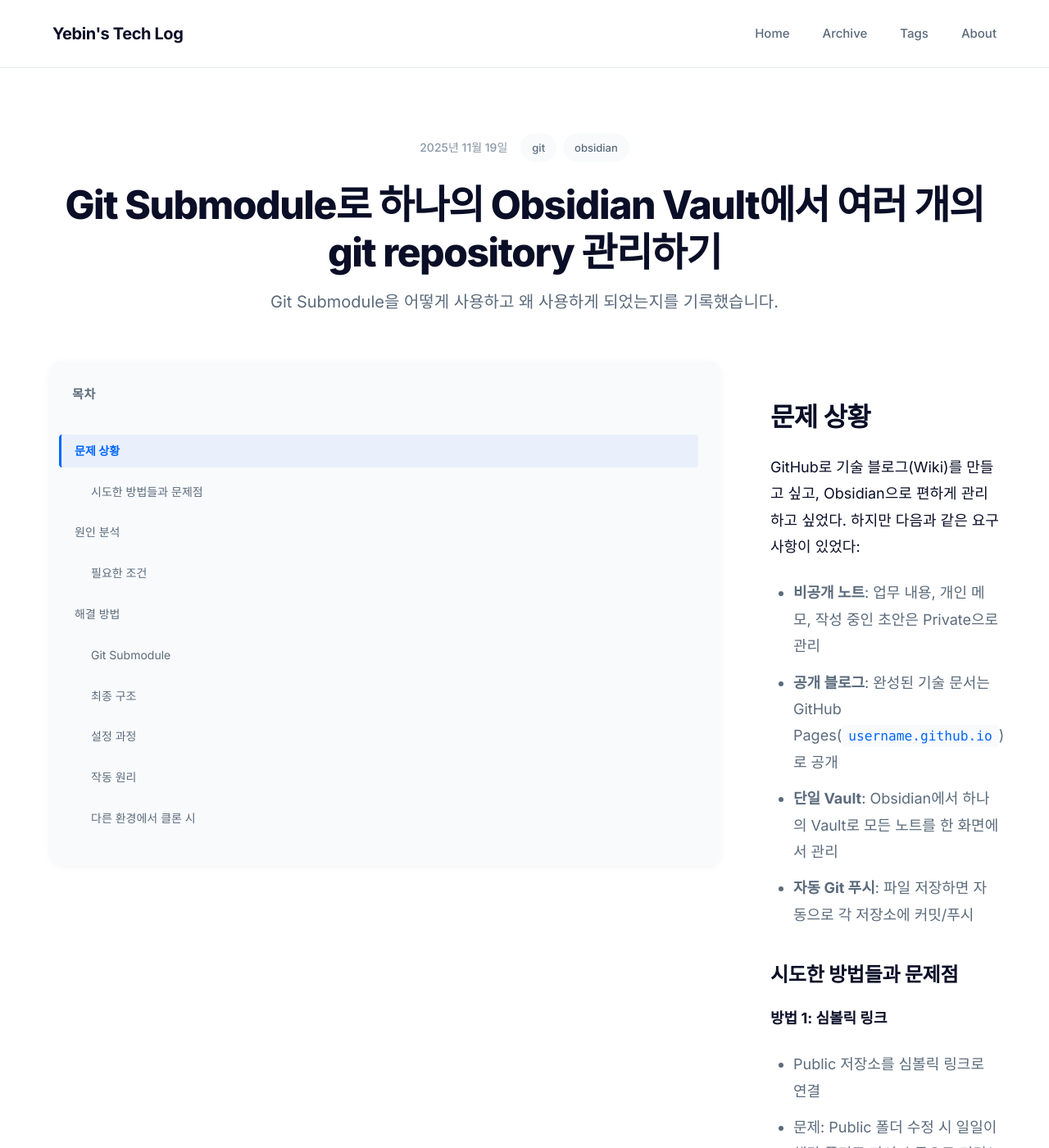
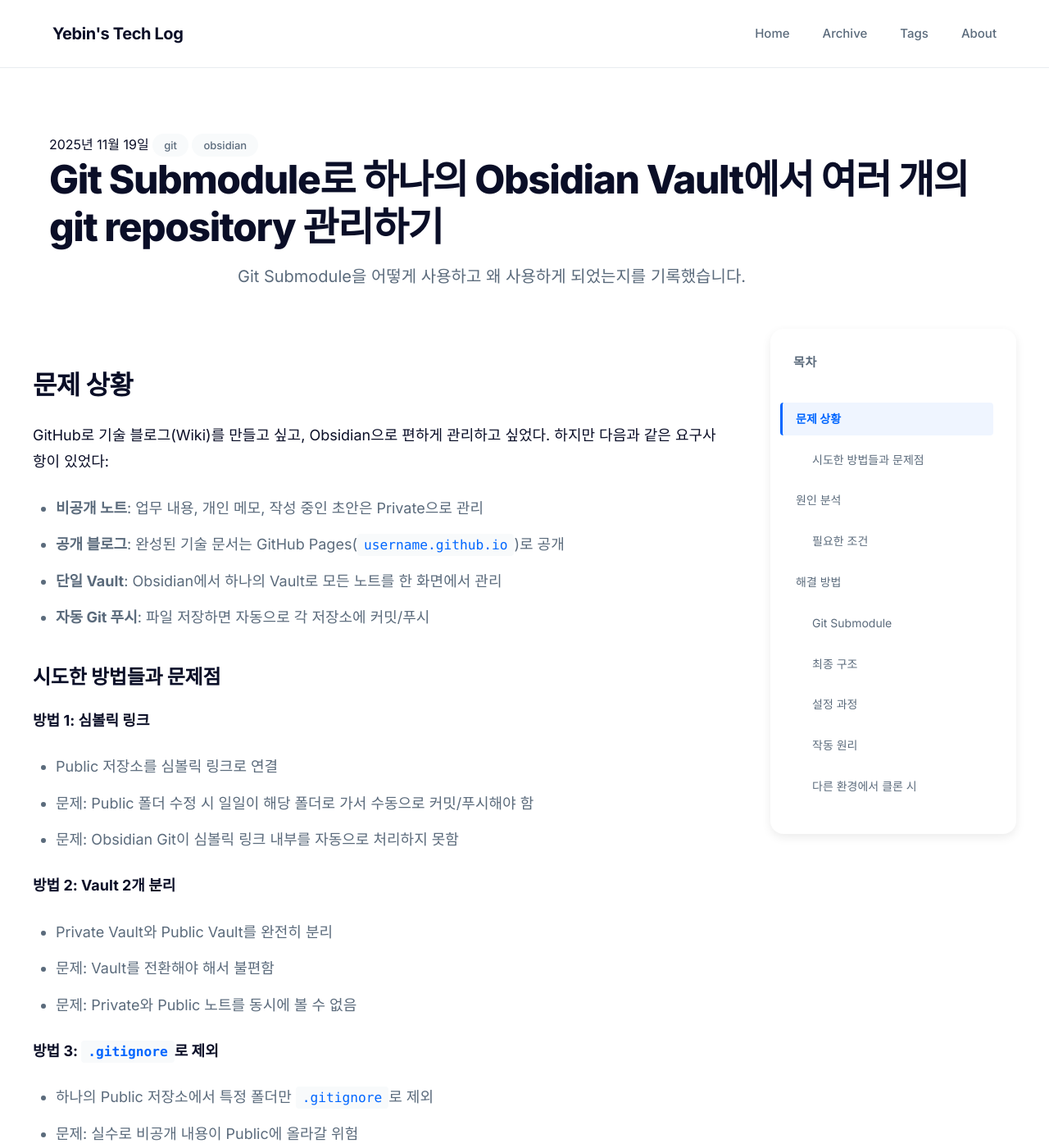
Before and after one commit to yebinable/yebinable.github.io, a Jekyll site: the page built from _posts/2025-11-19-git-submodule.md, in a window 1280 px wide and 1400 px high. Shown: the whole window at 82% size. Built offline with Jekyll 4.4.1, drawn with Linux system fonts in a browser that asks for light colours.

Commit message:
fix: 포스트 레이아웃 완전 재구성
- 헤더를 narrow container로 분리
- 본문+TOC를 넓은 1400px 컨테이너로 이동
- 본문 너비: minmax(700px, 1fr) - 최소 700px, 최대 유동적
- TOC 너비: 300px
- TOC가 스크롤시 제대로 sticky되도록 위치 조정
- 본문이 충분히 넓고 TOC는 우측에 고정

```diff
--- a/_layouts/post.html
+++ b/_layouts/post.html
@@ -3,8 +3,8 @@
 ---
 
 <article class="post">
+  <header class="post-header-wrapper">
     <div class="container-narrow">
-    <header class="post-header">
       <div class="post-meta">
         <time datetime="{{ page.date | date_to_xmlschema }}">
           {{ page.date | date: "%Y년 %m월 %d일" }}
@@ -23,31 +23,41 @@
       {% if page.description %}
       <p class="post-subtitle">{{ page.description }}</p>
       {% endif %}
+
+      {% if page.image %}
+      <div class="post-featured-image">
+        <img src="{{ page.image | relative_url }}" alt="{{ page.title }}">
+      </div>
+      {% endif %}
+    </div>
   </header>
 
+  <div class="post-body-wrapper">
     <div class="post-layout">
+      <div class="post-content">
+        {{ content }}
+      </div>
+
       <aside class="toc-sidebar">
         <div class="toc-wrapper">
           <h3 class="toc-title">목차</h3>
           <nav class="toc" id="toc"></nav>
         </div>
       </aside>
-
-      <div class="post-content">
-        {{ content }}
     </div>
   </div>
 
   {% if page.tags %}
-    <footer class="post-footer">
+  <footer class="post-footer-wrapper">
+    <div class="container-narrow">
       <div class="post-tags-list">
         {% for tag in page.tags %}
         <a href="{{ site.baseurl }}/tags#{{ tag }}" class="tag-large">{{ tag }}</a>
         {% endfor %}
       </div>
+    </div>
   </footer>
   {% endif %}
-  </div>
 </article>
 
 {% if site.related_posts.size > 0 %}
--- a/assets/css/main.css
+++ b/assets/css/main.css
@@ -375,6 +375,21 @@
   margin: 0 auto;
 }
 
+.post-header-wrapper {
+  background: var(--bg-white);
+  padding-bottom: 48px;
+}
+
+.post-body-wrapper {
+  max-width: 1400px;
+  margin: 0 auto;
+  padding: 0 40px;
+}
+
+.post-footer-wrapper {
+  padding-top: 48px;
+}
+
 /* ===================================
    Post Featured Image
    =================================== */
@@ -398,12 +413,10 @@
    =================================== */
 .post-layout {
   display: grid;
-  grid-template-columns: minmax(0, 900px) 280px;
+  grid-template-columns: minmax(700px, 1fr) 300px;
   gap: 60px;
   align-items: start;
   position: relative;
-  max-width: 1400px;
-  margin: 0 auto;
 }
 
 /* ===================================
@@ -416,14 +429,14 @@
 
 .toc-wrapper {
   position: sticky;
-  top: 100px;
+  top: 120px;
   padding: 28px;
-  background: var(--bg-light);
+  background: var(--bg-white);
   border-radius: 16px;
   border: 1px solid var(--border-color);
-  max-height: calc(100vh - 150px);
+  max-height: calc(100vh - 180px);
   overflow-y: auto;
-  box-shadow: 0 2px 8px rgba(0, 0, 0, 0.04);
+  box-shadow: 0 4px 12px rgba(0, 0, 0, 0.08);
 }
 
 .toc-title {
```
Lines whose indentation alone changed are shown as unchanged.
